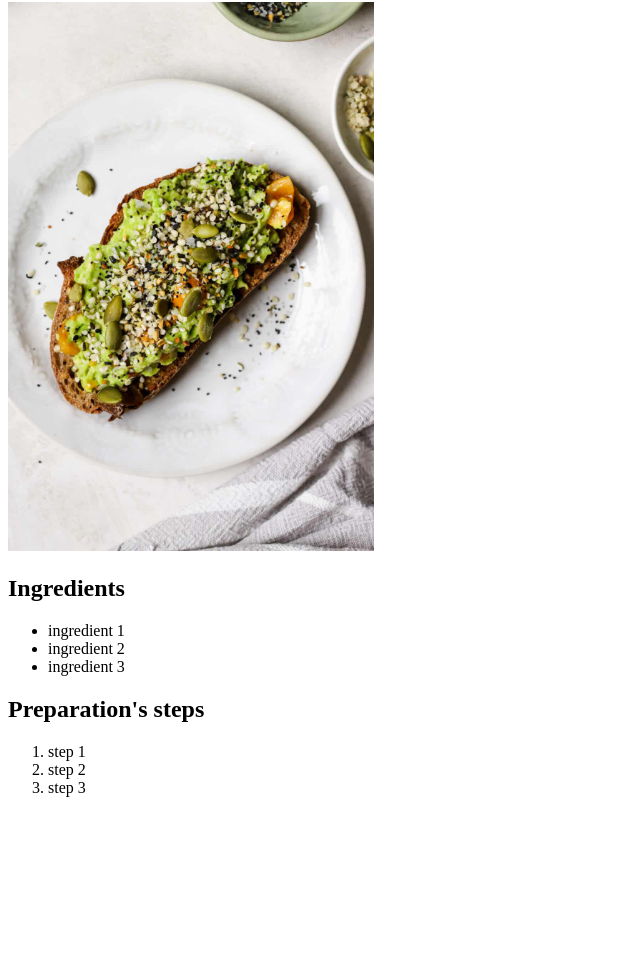
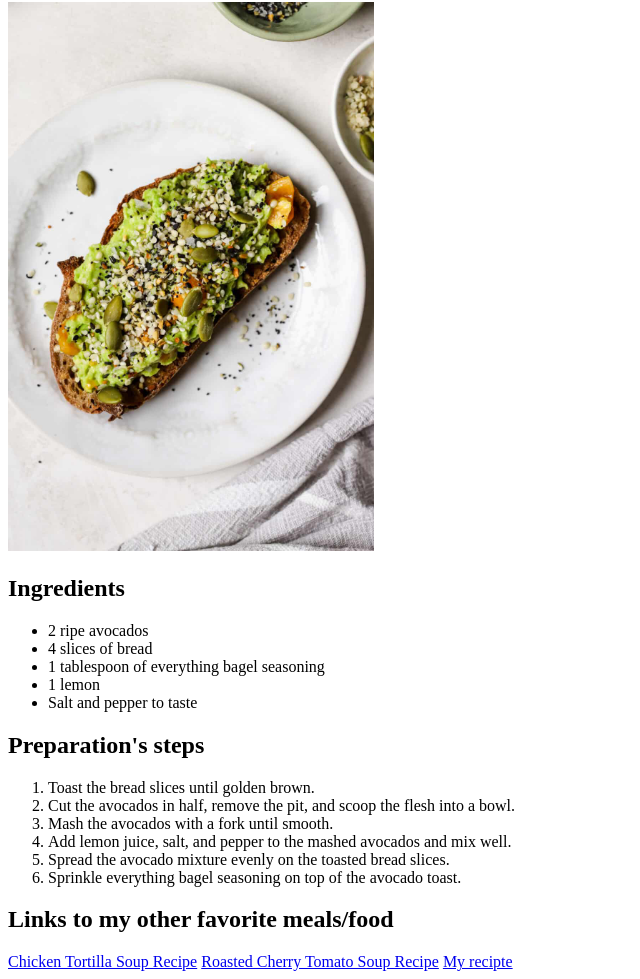
Before and after one commit to bricio-imbiki/w2_html-my_recipe, a plain HTML site: page index.html in a window 1280 px wide. Shown: the part 78-1057 px from the top of the page, without its empty margins (0-640 px from the left). Before the commit the page ends 891 px from the top, so only its background shows below. Drawn offline with Linux system fonts and the light colour scheme.

Commit message:
created the links section

```diff
--- a/index.html
+++ b/index.html
@@ -13,16 +13,26 @@
       alt="recipe meal"
     />
     <h2>Ingredients</h2>
-    <ul>
-      <li>ingredient 1</li>
-      <li>ingredient 2</li>
-      <li>ingredient 3</li>
-    </ul>
-    <h2>Preparation's steps</h2>
-    <ol>
-	  <li>step 1</li>
-	  <li>step 2</li>
-	  <li>step 3</li>
+	<ul>
+	  <li>2 ripe avocados</li>
+	  <li>4 slices of bread</li>
+	  <li>1 tablespoon of everything bagel seasoning</li>
+	  <li>1 lemon</li>
+	  <li>Salt and pepper to taste</li>
+	</ul>
+	<h2>Preparation's steps</h2>
+	<ol>
+	  <li>Toast the bread slices until golden brown.</li>
+	  <li>Cut the avocados in half, remove the pit, and scoop the flesh into a bowl.</li>
+	  <li>Mash the avocados with a fork until smooth.</li>
+	  <li>Add lemon juice, salt, and pepper to the mashed avocados and mix well.</li>
+	  <li>Spread the avocado mixture evenly on the toasted bread slices.</li>
+	  <li>Sprinkle everything bagel seasoning on top of the avocado toast.</li>
 	</ol>
+	<h2>Links to my other favorite meals/food</h2>
+    <a href="https://www.rootsandradishes.com/chicken-tortilla-soup/">Chicken Tortilla Soup Recipe</a>
+    <a href="https://www.rootsandradishes.com/roasted-cherry-tomato-soup/" target="_blank">Roasted Cherry Tomato Soup Recipe</a>
+    <a href="#my-own-section">My recipte</a>
+
   </body>
 </html>
```
